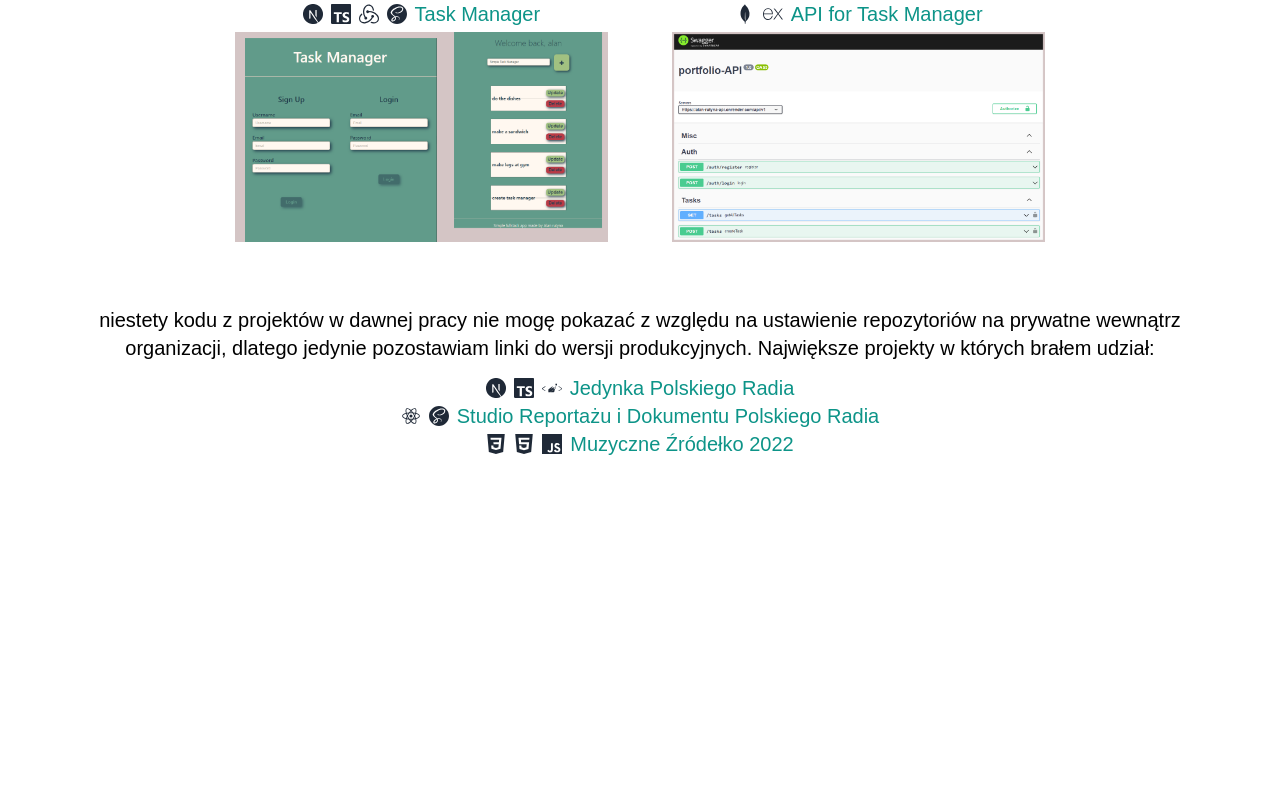
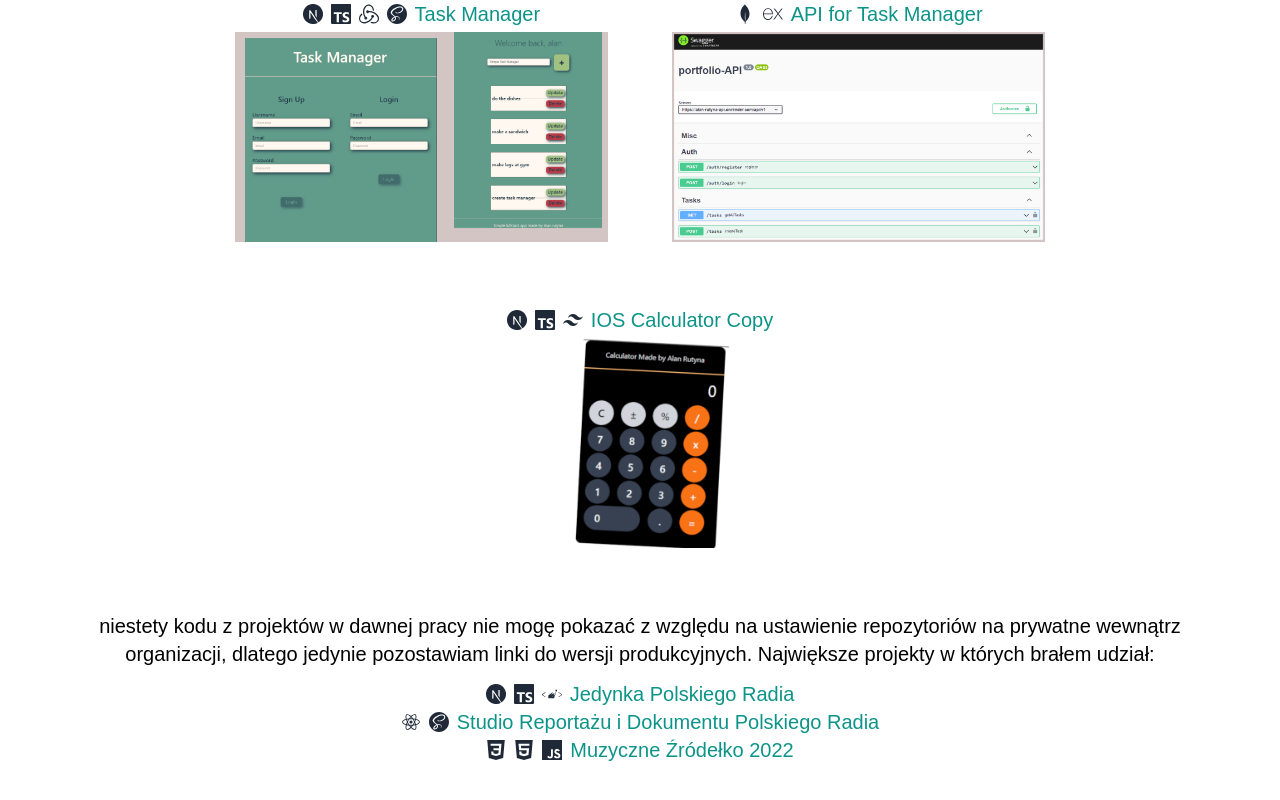
Before and after one commit to Alanolog/react-tailwind-portfolio, a Next.js app: page / in a window 1280 px wide. Shown: the part 1676-2476 px from the top of the page. Before the commit the page ends 2174 px from the top, so only its background shows below. Built offline with nearby package versions, Linux system fonts and the light colour scheme; no server answers.

Commit message:
add calculator to portfolio

```diff
--- a/pages/api/hello.ts
+++ /dev/null
@@ -1,13 +0,0 @@
-// Next.js API route support: https://nextjs.org/docs/api-routes/introduction
-import type { NextApiRequest, NextApiResponse } from 'next'
-
-type Data = {
-  name: string
-}
-
-export default function handler(
-  req: NextApiRequest,
-  res: NextApiResponse<Data>
-) {
-  res.status(200).json({ name: 'John Doe' })
-}
--- a/pages/index.tsx
+++ b/pages/index.tsx
@@ -26,6 +26,7 @@
 import learning from "../public/learning.png";
 import web1 from "../public/web1.png";
 import web2 from "../public/web2.png";
+import web3 from "../public/web3.png";
 
 export default function Home() {
   const [darkMode, setDarkMode] = React.useState(false);
@@ -226,6 +227,22 @@
                 </div>
                 <Image src={web2} alt="API for task manager" />
               </div>
+              <div className=" flex flex-col gap-1 justify-center items-center max-w-7xl basis-1/3">
+                <div className="flex gap-2 items-center justify-center text-gray-800 dark:text-gray-200">
+                  <SiNextdotjs />
+                  <SiTypescript />
+                  <SiTailwindcss />
+                  <a
+                    href="https://calculator-app-taupe-nine.vercel.app/"
+                    target="_blank"
+                    rel="noreferrer"
+                    className=" text-teal-600 "
+                  >
+                    IOS Calculator Copy
+                  </a>
+                </div>
+                <Image src={web3} alt="IOS Calculator App" />
+              </div>
             </div>
             <div className=" py-5 md:text-xl">
               <p className=" py-1 dark:text-gray-400 text-center">
```
Also changed, not shown: public/web3.png (added).
